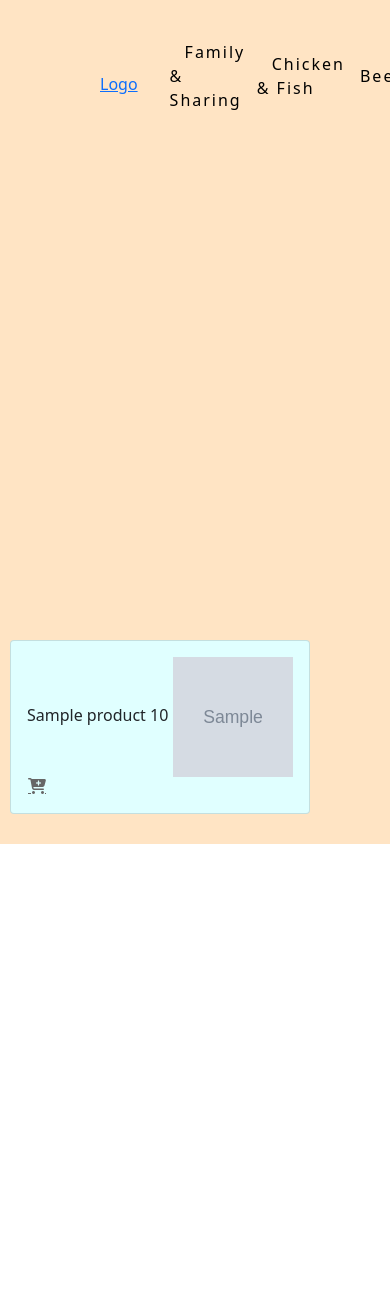
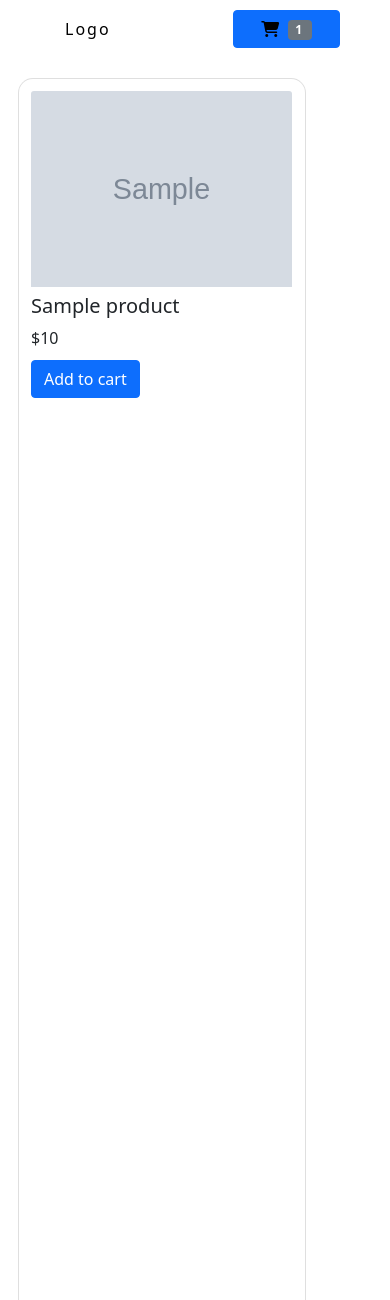
Before and after one commit to pentaled/shop, a Node server app: template views/products.ejs in a window 390 px wide. Shown: the top 1300 px of the page. Run offline with Node 20, Linux system fonts and the light colour scheme; the template is opened without the code that fills it: most values are stand-ins (such as "Sample title", 1, 10 or a date in 2020); grey boxes marked "Sample" are stand-in pictures; some libraries are stand-ins or nearby versions.

Commit message:
CSS Final (Non-responsive)

```diff
--- a/controllers/ProductController.js
+++ b/controllers/ProductController.js
@@ -2,8 +2,9 @@ const productModel = require('../models/ProductModel')
 
 const productController = {
     async productList(req, res) {
+        req.session.cart = req.session.cart ? req.session.cart : []
         const products = await productModel.getAllProducts()
-        res.render('products', { products })
+        res.render('products', { products, cart: req.session.cart })
     }
 }
 
--- a/index.js
+++ b/index.js
@@ -1,10 +1,14 @@
 const express = require('express')
+const session = require('express-session')
 require('dotenv').config()
 const ProductRoute = require('./routes/ProductRoute')
+const CartRoute = require('./routes/CartRoute')
 
 const app = express()
 app.listen(3000)
+app.use(session({secret: 'monkey', resave: true, saveUninitialized: true}))
 app.use(express.urlencoded({ extended: true }))
 app.set('view engine', 'ejs')
 app.use('/assets', express.static('public'))
 app.use('/', ProductRoute)
+app.use('/cart', CartRoute)
--- a/models/ProductModel.js
+++ b/models/ProductModel.js
@@ -13,5 +13,10 @@ module.exports = {
     async getAllProducts() {
         const [rows] = await this.execute('SELECT * FROM products')
         return rows
+    },
+    async getProductById(id) {
+        const [rows] = await this.execute('SELECT * FROM products WHERE products.id = (?);', [id])
+        return rows
     }
+
 }
--- a/package.json
+++ b/package.json
@@ -22,5 +22,8 @@
     "ejs": "^3.1.6",
     "express": "^4.17.1",
     "mysql2": "^2.3.0"
+  },
+  "devDependencies": {
+    "express-session": "^1.17.2"
   }
 }
--- a/public/styles.css
+++ b/public/styles.css
@@ -5,6 +5,32 @@ body {
     min-height: 500vh;
     width: 100%;
     background-color: white;
+}
+/*::-webkit-scrollbar::*/
+::-webkit-scrollbar {
+    width: 0.75em;
+    height: 0.75em;
+    top: 100px;
+}
+
+::-webkit-scrollbar-thumb {
+    background: rgb(131, 131, 131);
+    border-radius: 100vw;
+    border: .20em solid white;
+    transition: 0.5s;
+}
+
+::-webkit-scrollbar-thumb:hover {
+    background: rgb(173, 173, 173);
+}
+
+#main {
+    display: flex;
+    position: relative;
+    top: 50px;
+    width: 100%;
+    margin-top: 10px;
+    height: 200vh;
 }
 
 header {
@@ -16,7 +42,7 @@ header {
     justify-content: space-between;
     align-items: center;
     transition: 0.6s;
-    padding: 40px 100px;
+    padding: 10px 50px;
     z-index: 100000;
 }
 
@@ -33,74 +59,79 @@ header ul li {
 
 }
 
-header ul li a {
+header a {
     position: relative;
     margin: 0 15px;
     text-decoration: none;
     color:black;
     letter-spacing: 2px;
     font-weight: 500px;
+    transition: none;
+}
+
+header a:hover {
+    transition: none;
+    color: black;
+}
+
+.list {
+    padding: 20px;
+    width: auto;
+    border-radius: 15px;
+    transition: 0.6s;
+    margin-top: 100px;
+}
+
+.list:hover {
+    transition: 0.6s;
+    box-shadow: 0px 0px 25px -5px rgba(0,0,0,0.7);
+}
+
+.food {
+    width: 100%;
+}
+
+.card-body {
+    padding: 12.5px;
+}
+
+.card-title {
+    padding-top: 7.5px;
+}
+
+.card-text {
+    margin-bottom: 10px;
+}
+
+.card {
+    border-radius: 15px;
+    margin: 7.5px;
     transition: 0.6s;
 }
 
-.banner {
-    display: flex;
-    position: relative;
-    width: 100%;
-    height: 100vh;
-    background-color: bisque;
-    background-size: cover;
+.card:hover {
+    transition: 0.6s;
+    box-shadow: 0px 0px 25px -5px rgba(0,0,0,0.7);
 }
 
-#main {
-    display: flex;
-    position: relative;
-    top: 620px;
-    width: 100%;
-    margin-top: 10px;
-    height: 200vh;
-}
-
-#food {
-    background-color: bisque;
-}
-
-::-webkit-scrollbar {
-    width: 0.75em;
-    margin-top: 100px;
-}
-
-::-webkit-scrollbar-thumb {
-    background: rgb(131, 131, 131);
-    border-radius: 100vw;
-    border: .20em solid white;
-    transition: 0.5s;
-}
-
-::-webkit-scrollbar-thumb:hover {
-    background: rgb(173, 173, 173);
-}
-
-.list{
+.grid{
+    display: grid;
     position: relative;
     max-width: 100%;
-    display: grid;
+    grid-column-gap: 10px;
+    grid-row-gap: 10px;
     grid-template-columns: auto auto auto auto;
     grid-gap: 10px;
     padding: 10px;
 }
 
-.card{
-    text-align: center;
-    background-color: lightcyan;
-}
-
 .button {
     display: flex;
     border: 0;
-    background-color: transparent;
     color: #666666;
     width: 20px;
     height: 20px;
-    padding: 1px 1px 1px 1px;
+    padding: 0px;
+    top: 10px;
+    border-radius: 50%;
 }
--- a/views/header.ejs
+++ b/views/header.ejs
@@ -12,16 +12,14 @@
     </head>
     <body>
       <header>
-        <a href="#" class="logo">
+        <a href="/" class="logo">
           Logo
         </a>
-        <ul>
-          <li><a href="#">Family & Sharing</a></li>
-          <li><a href="#">Chicken & Fish</a></li>
-          <li><a href="#">Beef</a></li>
-          <li><a href="#">Drinks</a></li>
-          <li><a href="#">Desserts</a></li>
-        </ul>
+          <button type="button" class="btn btn-primary" id="cart button">
+          <a href="/cart/" class="action">
+            <i class="fas fa-shopping-cart" aria-hidden="false"></i>
+            <span class="badge bg-secondary"><%= cart.length %></span>
+          </a>
+          </button>
       </header>
-      <sdiv class="banner"></div>
         <div id="main">
--- a/views/products.ejs
+++ b/views/products.ejs
@@ -1,22 +1,20 @@
 <%- include('header'); -%>
-    <section class="food">
-    <div class="list">
+    <div class="grid">
         <% if(products.length > 0){ %>
             <% products.forEach((item) => { %>
-                <div class="card">
-                    <div class="card-body">
-                        <%= item.product_name %>
-                        <%= item.price %>
-                        <img src="/assets/thumbnails/<%= item.thumbnail %>" alt="<%= item.product_name %>" width="120px" height="120px">
-                        <a href="/cart/add" class="button">
-                            <i class="fas fa-cart-plus"></i>
-                        </a>
+                <div class="card" style="width: 18rem;">
+                    <div class="g-col-6">
+                        <div class="card-body">
+                        <img src="/assets/thumbnails/<%= item.thumbnail %>" class="card-img-top">
+                        <h5 class="card-title"><%= item.product_name %></h5>
+                        <p class="card-text">$<%= item.price %></p>
+                        <a href="/cart/add/<%= cart.length %>" class="btn btn-primary">Add to cart</a>
+                        </div>
                     </div>
                 </div>
             <% }); %>
             <% } else { %>
-                <p>Error. Server error. Products cannot be displayed.</p>
-                <% }; %>
+            <p>Error. Server error. Products cannot be displayed.</p>
+            <% }; %>
     </div>
-    </section>
     <%- include('footer'); -%>
```
Also changed, not shown: controllers/CartController.js (added, +38 -0 lines), routes/CartRoute.js (added, +8 -0 lines), views/cart.ejs (added, +13 -0 lines), 1 other file.
